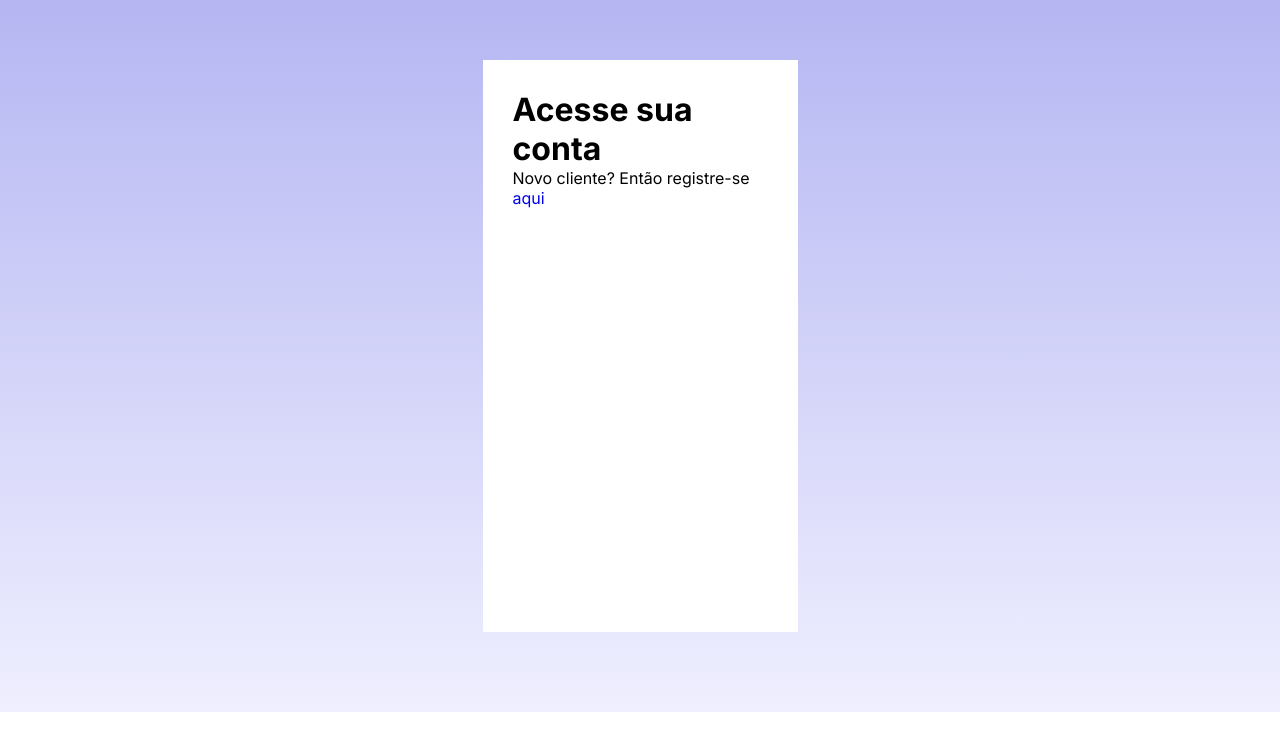
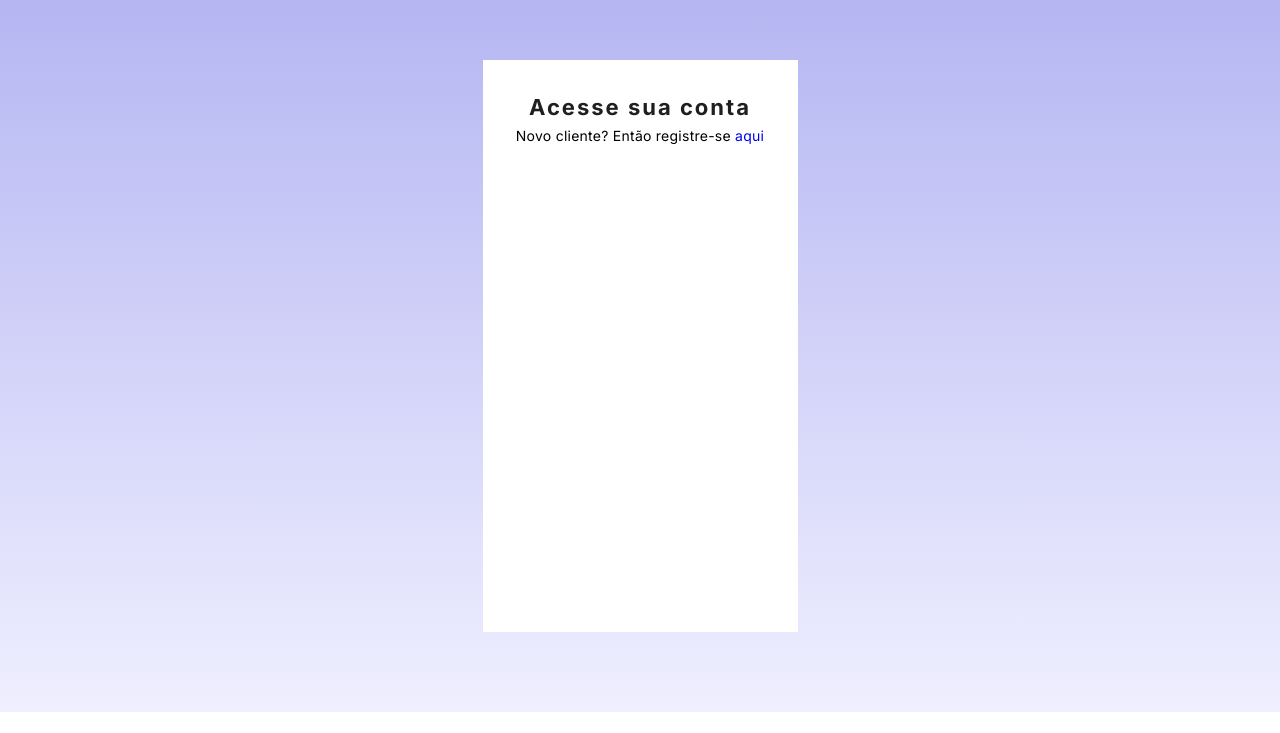
Before and after one commit to freitashebston/projeto-responsivo1, a plain HTML site: page index.html in a window 1280 px wide. Shown: the part 67-800 px from the top of the page. Drawn offline with Linux system fonts and the light colour scheme.

Commit message:
trabalhando no form

```diff
--- a/styles/global.css
+++ b/styles/global.css
@@ -51,7 +51,7 @@ main{
         background-color: #fff;
         padding: 30px;
 
-        .text[
+        .text
 
         h1 {
             font-size: 22px;
@@ -70,6 +70,6 @@ main{
                 border-bottom: solid .25px var(--cor-cinza-padrao);
             }
         }
-    }
+
     }
 }
```
